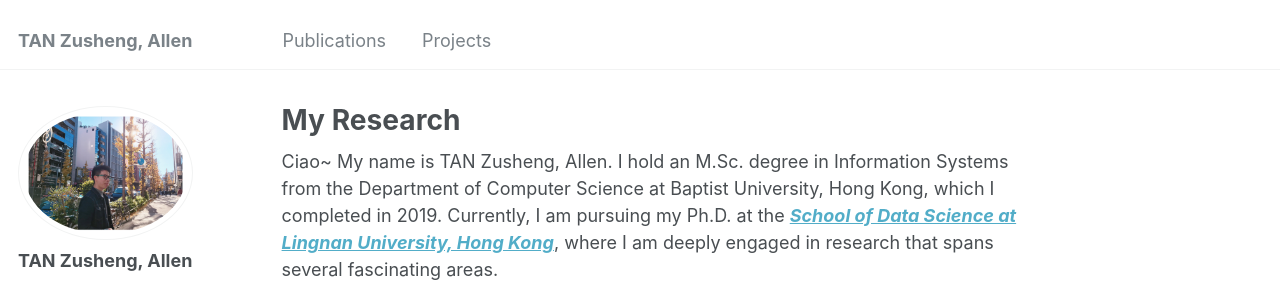
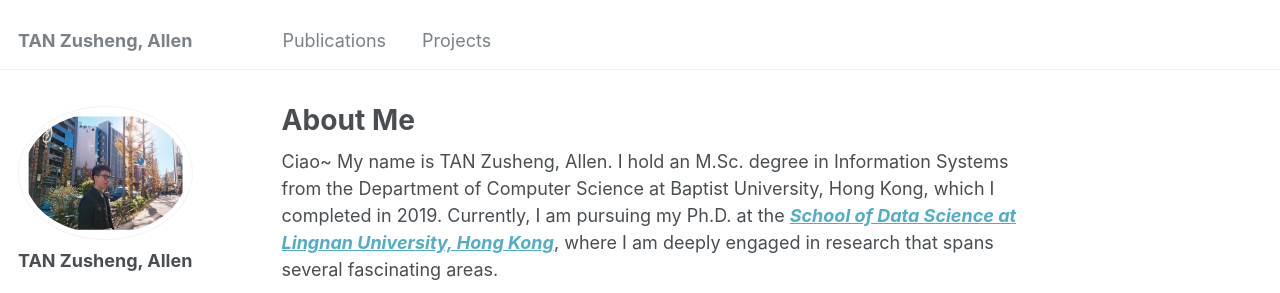
Before and after one commit to allent4n/allent4n.github.io, a Jekyll site: the page built from _pages/about.md, in a window 1280 px wide and 1117 px high. Shown: the top 293 px of the window. Built offline with Jekyll 4.4.1, drawn with Linux system fonts in a browser that asks for light colours; some web fonts are replaced.

Commit message:
Update about.md

```diff
--- a/_pages/about.md
+++ b/_pages/about.md
@@ -1,6 +1,6 @@
 ---
 permalink: /
-title: "My Research"
+title: "About Me"
 author_profile: true
 redirect_from:
   - /about/
```
